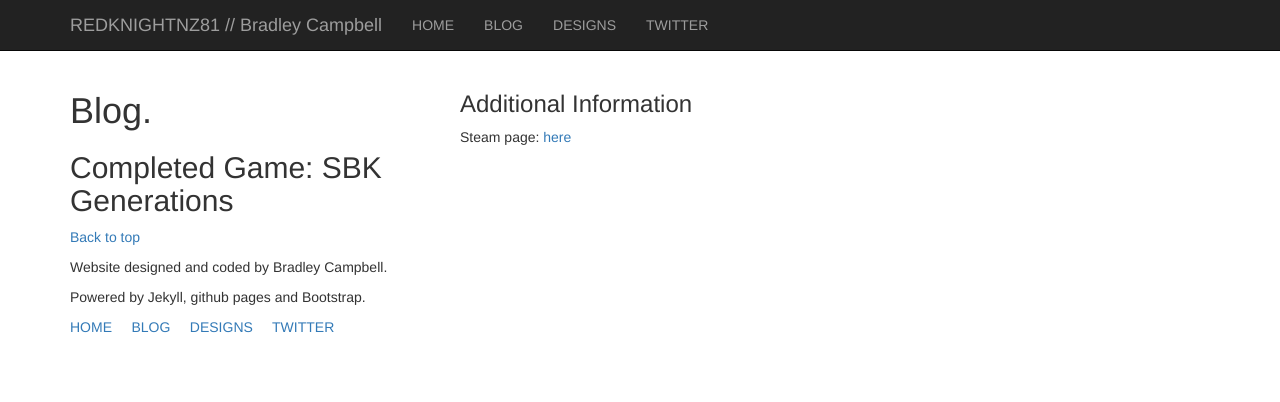
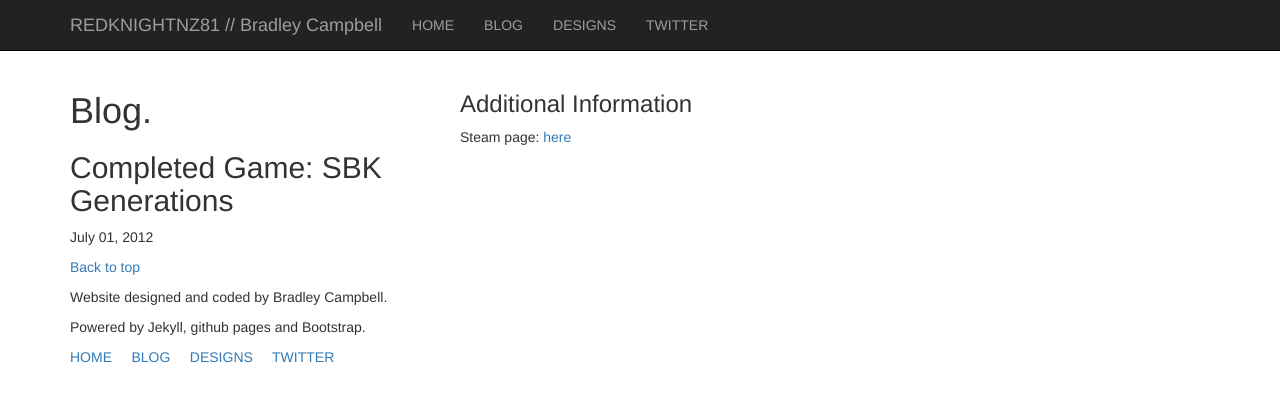
Before and after one commit to redknightnz81/redknightnz81.github.io, a Jekyll site: the page built from _posts/2012-07-01-completed-game-sbk-generations.md, in a window 1280 px wide. Shown: the top 402 px of the page. Built offline with Jekyll 4.4.1, drawn with Linux system fonts in a browser that asks for light colours; nearby versions of some CDN libraries.

Commit message:
2017.01.01.v7
date missing on post

```diff
--- a/_layouts/post.html
+++ b/_layouts/post.html
@@ -5,6 +5,7 @@
 	<div class = "col-md-4">
 		<h1>Blog.</h1>
 		<h2>{{ page.title }}</h2>
+		<p><span>{{ page.date | date: '%B %d, %Y' }}</span></p>
 	</div>
 	<div class = "col-md-8">
 		{{ content }}
```
